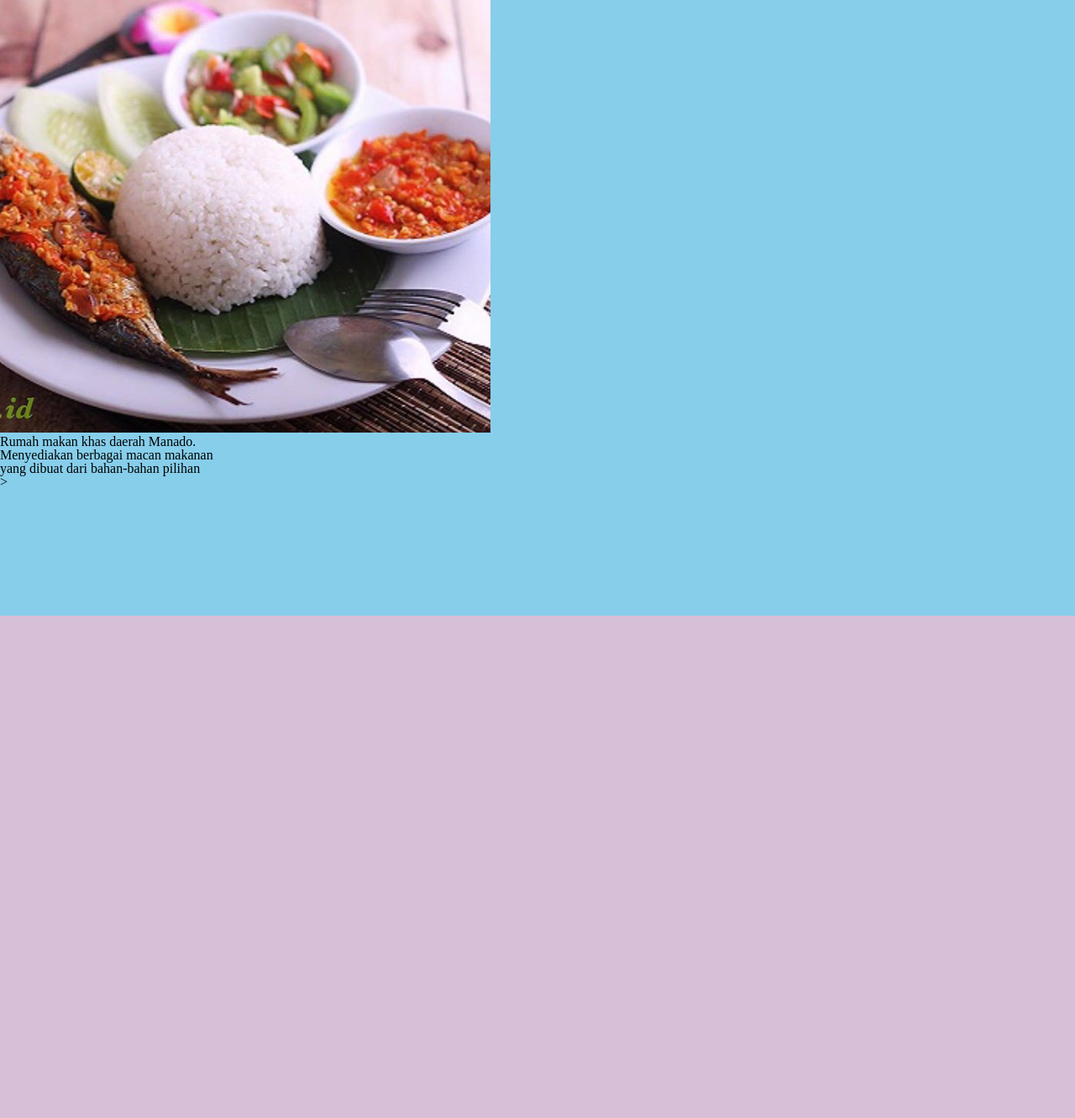
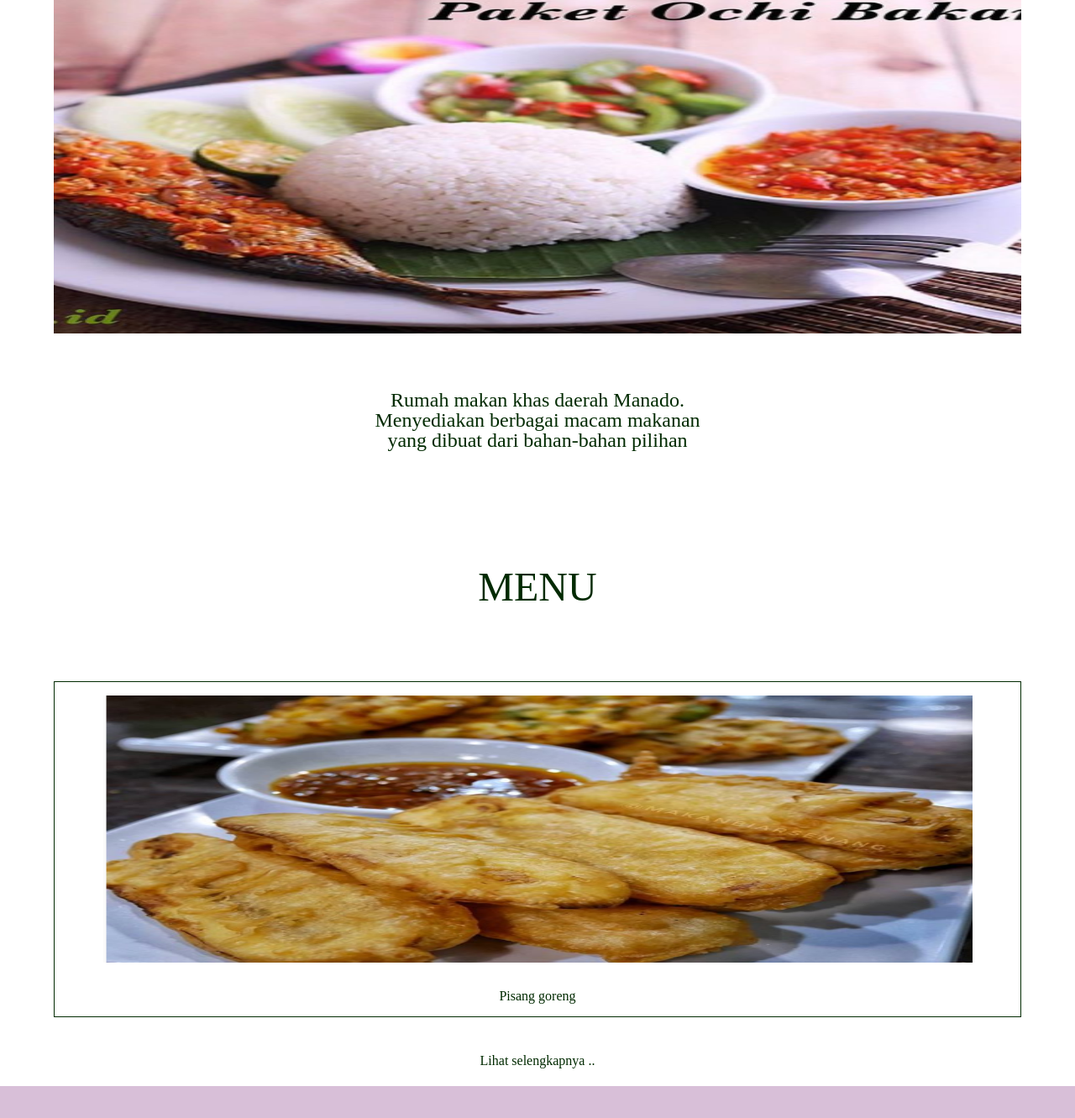
Before and after one commit to SP-Sumampow/PajekoIDN, a website built with Parcel: page src/index.html in a window 1280 px wide. Shown: the part 771-2102 px from the top of the page at 84% size. Built offline with nearby package versions, Linux system fonts and the light colour scheme.

Commit message:
add section menu and it styles

```diff
--- a/src/index.html
+++ b/src/index.html
@@ -26,9 +26,18 @@
       <h1 class="hero__title"> STAY SAFE!</h1>
       <p class="hero__text">Selama masa karantina, <br>kami tetap menerima pesanan melalui telepon, <br> gofood dan grabfood</p>
     </section>
-    <section class="mainContent__aboutUs">
-      <img src="assets/image/Screenshot 2020-04-20 at 15.25.52.png">
-      <p>Rumah makan khas daerah Manado. <br>Menyediakan berbagai macan makanan <br> yang dibuat dari bahan-bahan pilihan</p>>
+    <section class="mainContent__aboutUs aboutUs">
+      <img class="aboutUs__picture" src="assets/image/Screenshot 2020-04-20 at 15.25.52.png">
+      <p class="aboutUs__text">Rumah makan khas daerah Manado. <br>Menyediakan berbagai macam makanan <br> yang dibuat dari bahan-bahan pilihan</p>
+    </section>
+    <section class="mainContent__foodMenu foodMenu">
+      <h2 class="foodMenu__title">MENU</h2>
+      <img class="foodMenu__picture">
+      <div class="foodMenu__box boxMenu">
+        <img class="boxMenu__picture" src="assets/image/Screenshot 2020-04-20 at 15.24.24.png">
+        <h4 class="boxMenu__name">Pisang goreng</h4>
+      </div>
+      <a>Lihat selengkapnya ..</a>
     </section>
     <section class="mainContent__orders"></section>
   </main>
--- a/src/scss/pages/mainPage.scss
+++ b/src/scss/pages/mainPage.scss
@@ -26,12 +26,50 @@
   }
 
   &__aboutUs {
-    height: 100vh;
-    background-color: skyblue;
+    height: 90vh;
+    color: $secondaryGlobalColor;
+
+
+    .aboutUs__picture {
+      height: 50vh;
+      width: 90vw;
+      margin: 8vh 5vw;
+
+    }
+
+    .aboutUs__text {
+      font-size: 24px;
+      text-align: center;
+    }
+  }
+
+  &__foodMenu {
+    height: 80vh;
+    color: $secondaryGlobalColor;
+    @include flexbox(column, space-around, center);
+
+    .foodMenu__title {
+      font-size: 48px;
+      text-align: center;
+    }
+
+    .boxMenu{
+      border: $border;
+      height: 50vh;
+      width: 90vw;
+      //margin: 8vh 5vw;
+      @include flexbox(column, space-around, center);
+
+      &__picture {
+        height: 80%;
+        width: 90%;
+      }
+
+    }
   }
 
   &__orders {
-    height: 100vh;
+    height: 50vh;
     background-color: thistle;
   }
 
```
